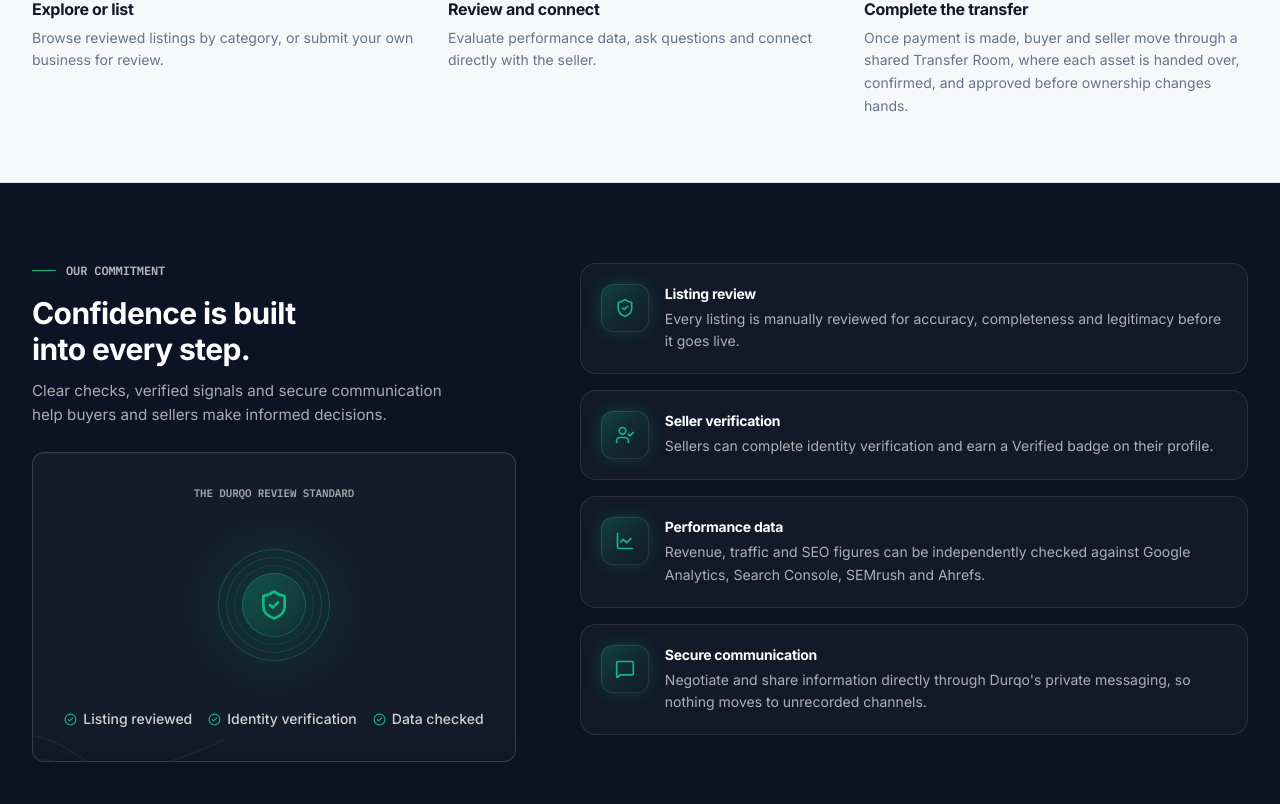
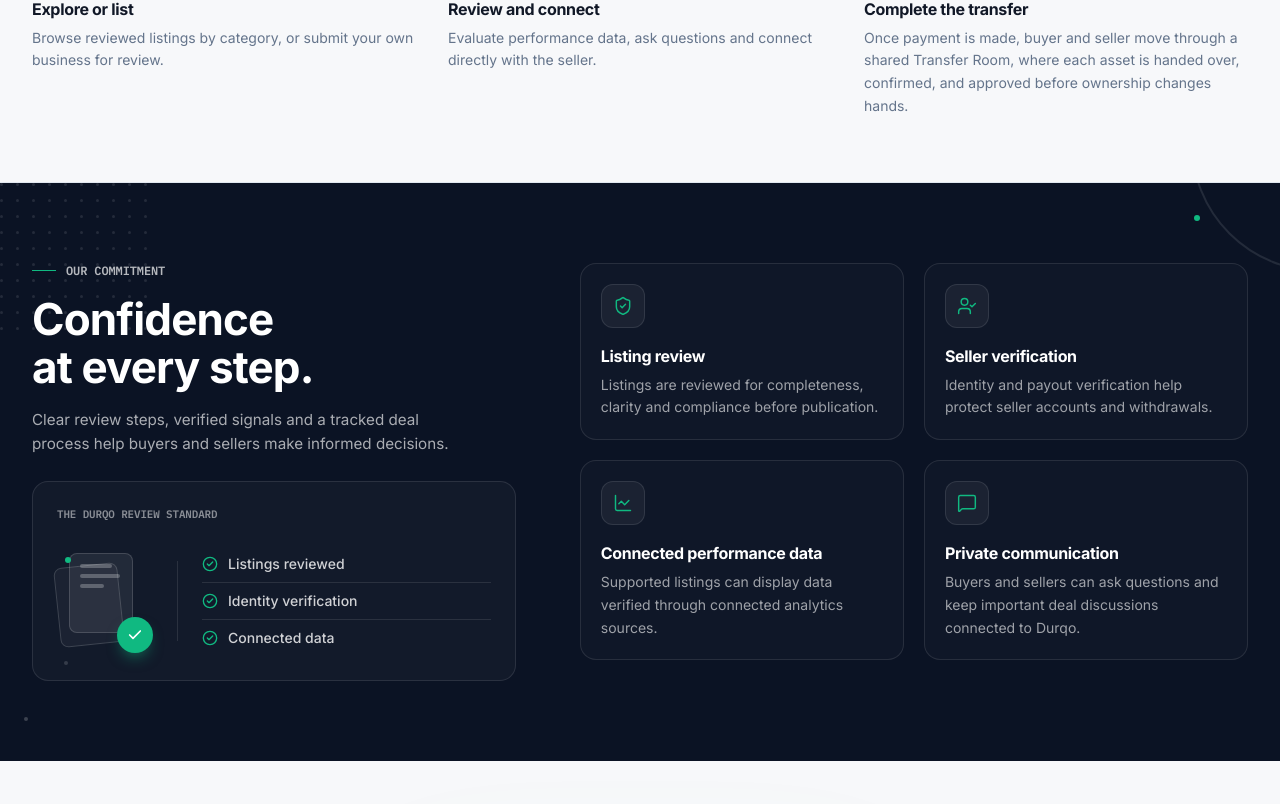
Before and after one commit to mdmanirmia/durqo-app, a Next.js app: page /sell-your-online-business-bangladesh in a window 1280 px wide. Shown: the part 2676-3480 px from the top of the page. Built offline with nearby package versions, Linux system fonts and the light colour scheme; no server answers; the database is empty.

Commit message:
Update page.tsx

```diff
--- a/src/app/sell-your-online-business-bangladesh/page.tsx
+++ b/src/app/sell-your-online-business-bangladesh/page.tsx
@@ -7,6 +7,7 @@ import {
   MessageSquare,
   ArrowRight,
   CheckCircle2,
+  Check,
   Search,
   Package,
   Coins,
@@ -172,11 +173,20 @@ const STEPS = [
   { icon: CheckCircle2, title: "Complete the transfer", body: "Once payment is made, buyer and seller move through a shared Transfer Room, where each asset is handed over, confirmed, and approved before ownership changes hands." },
 ];
 
+// Oct 5, 2026 copy revision (mockup-matched redesign): titles/bodies
+// rewritten to match the approved mockup. Every claim stays hedged to a
+// real, available process rather than a completed-status guarantee —
+// "Supported listings can display..." (not every listing has analytics
+// connected; see the real GA-connect flow at
+// /dashboard/seller/listings/ga-connect), and "Identity and payout
+// verification help protect..." describes the real KYC + payout
+// name-match checks (see /dashboard/seller/verification) without implying
+// every seller has completed them.
 const CONFIDENCE = [
-  { icon: ShieldCheck, title: "Listing review", body: "Every listing is manually reviewed for accuracy, completeness and legitimacy before it goes live." },
-  { icon: UserCheck, title: "Seller verification", body: "Sellers can complete identity verification and earn a Verified badge on their profile." },
-  { icon: LineChart, title: "Performance data", body: "Revenue, traffic and SEO figures can be independently checked against Google Analytics, Search Console, SEMrush and Ahrefs." },
-  { icon: MessageSquare, title: "Secure communication", body: "Negotiate and share information directly through Durqo's private messaging, so nothing moves to unrecorded channels." },
+  { icon: ShieldCheck, title: "Listing review", body: "Listings are reviewed for completeness, clarity and compliance before publication." },
+  { icon: UserCheck, title: "Seller verification", body: "Identity and payout verification help protect seller accounts and withdrawals." },
+  { icon: LineChart, title: "Connected performance data", body: "Supported listings can display data verified through connected analytics sources." },
+  { icon: MessageSquare, title: "Private communication", body: "Buyers and sellers can ask questions and keep important deal discussions connected to Durqo." },
 ];
 
 // The assurance panel's bottom row deliberately says "Identity verification"
@@ -184,7 +194,7 @@ const CONFIDENCE = [
 // claim) — this is a general marketing panel, not scoped to any one logged-in
 // seller's actual verification status, so it must never imply every seller
 // on the marketplace already carries a Verified badge.
-const REVIEW_STANDARD_ITEMS = ["Listing reviewed", "Identity verification", "Data checked"];
+const REVIEW_STANDARD_ITEMS = ["Listings reviewed", "Identity verification", "Connected data"];
 
 // Sep 2026: the stats bar (Active listings / Listed value / Sellers & Buyers)
 // and the featured spotlight below were silently going stale — `next build`
@@ -759,96 +769,113 @@ export default async function Home() {
         </Container>
       </section>
 
-      {/* CONFIDENCE / TRUST — left column carries its own visual weight now
-          via "The Durqo Review Standard" assurance panel (Sep 6 2026
-          refinement pass), instead of leaving a large empty area next to
-          the four detailed rows on the right. Desktop uses an explicit
-          42/58 split (via fr units, not percent, so the 64px column gap
-          doesn't push the two columns past 100% width); tablet drops to an
-          even 2-column split with a tighter gap; mobile stacks to one
-          column in document order (heading/paragraph, then the panel, then
-          the four rows).
+      {/* CONFIDENCE / TRUST — Oct 5, 2026 rebuild to match an exact
+          user-supplied mockup: a dotted grid + arc decoration on the dark
+          navy background, a document-stack illustration (replacing the
+          prior concentric-ring shield badge) in "The Durqo Review
+          Standard" panel, and the four right-column items as a 2x2 card
+          grid (replacing the previous single-column stacked rows) with
+          bordered/outlined icon badges (replacing the solid-fill badges
+          from the two prior passes, both rejected on feedback). Desktop
+          keeps the established 42/58 split (fr units, not percent, so the
+          column gap doesn't push past 100% width); mobile stacks to one
+          column, with the card grid dropping to a single column below the
+          `sm` breakpoint so nothing feels cramped. */}
+      <section className="relative overflow-hidden bg-brand-strong py-14 sm:py-16 lg:py-20">
+        {/* Decorative background — purely cosmetic, kept at very low
+            opacity so it never competes with the real content above it. */}
+        <div className="pointer-events-none absolute inset-0" aria-hidden>
+          <svg className="absolute left-0 top-0 h-40 w-40 text-white/10" aria-hidden>
+            <pattern id="confidence-dots" width="16" height="16" patternUnits="userSpaceOnUse">
+              <circle cx="1.5" cy="1.5" r="1.5" fill="currentColor" />
+            </pattern>
+            <rect width="100%" height="100%" fill="url(#confidence-dots)" />
+          </svg>
+          <svg
+            className="absolute -right-10 -top-10 h-56 w-56 text-white/10 sm:h-64 sm:w-64"
+            viewBox="0 0 200 200"
+            fill="none"
+          >
+            <path d="M200 100A100 100 0 0 1 100 0" stroke="currentColor" strokeWidth="1.5" />
+          </svg>
+          <span className="absolute right-16 top-6 h-1.5 w-1.5 rounded-full bg-brand sm:right-20 sm:top-8" />
+          <span className="absolute bottom-10 left-6 h-1 w-1 rounded-full bg-white/20" />
+          <span className="absolute bottom-24 left-16 h-1 w-1 rounded-full bg-white/15" />
+        </div>
 
-          Oct 5, 2026: icon badges and the four right-column rows redesigned
-          for a more premium feel, on direct feedback that this section's
-          icons/design looked plain compared to the rest of the site. The
-          assurance panel's shield icon gained a gradient-filled ring badge
-          with a soft glow (reusing only the existing `brand` token already
-          used by the concentric rings), and the four CONFIDENCE rows moved
-          from flat `bg-white/10` icon squares separated by thin dividers to
-          individually bordered cards (`border-white/10 bg-white/[0.03]`)
-          with matching gradient/glow icon badges and a hover highlight.
-          Copy, section order and the 42/58 desktop split are unchanged. */}
-      <section className="relative overflow-hidden bg-brand-strong py-14 sm:py-16 lg:py-20">
-        <Container>
+        <Container className="relative">
           <div className="mx-auto max-w-[1240px]">
-            <div className="grid items-start gap-8 md:grid-cols-2 md:gap-x-8 lg:grid-cols-[0.42fr_0.58fr] lg:gap-x-16">
+            <div className="grid items-start gap-10 md:grid-cols-2 md:gap-x-10 lg:grid-cols-[0.42fr_0.58fr] lg:gap-x-16">
               <div>
                 <DashEyebrow onDark>Our commitment</DashEyebrow>
-                <h2 className="text-2xl text-white sm:text-3xl">Confidence is built into every step.</h2>
-                <p className="mt-3 max-w-[46ch] text-[0.95rem] leading-relaxed text-white/65">
-                  Clear checks, verified signals and secure communication help buyers and sellers make informed
-                  decisions.
+                <h2 className="text-4xl font-extrabold leading-[1.1] text-white sm:text-[2.75rem]">
+                  Confidence at every step.
+                </h2>
+                <p className="mt-4 max-w-[46ch] text-[0.95rem] leading-relaxed text-white/65">
+                  Clear review steps, verified signals and a tracked deal process help buyers and sellers make
+                  informed decisions.
                 </p>
 
                 {/* Assurance panel — describes Durqo's real, available review
                     process (see CONFIDENCE below for the fuller writeups),
                     never a guarantee that every listing/seller has already
                     completed every check. */}
-                <div className="relative mt-6 flex h-[240px] flex-col items-center justify-between gap-3 overflow-hidden rounded-xl border border-[rgba(148,163,184,0.25)] bg-white/[0.04] px-6 py-6 text-center shadow-[inset_0_1px_0_rgba(255,255,255,0.05),inset_0_-24px_40px_-28px_rgba(0,0,0,0.35)] lg:h-[310px] lg:py-8">
-                  <svg
-                    className="pointer-events-none absolute -bottom-10 -left-12 h-40 w-60 text-brand/10"
-                    viewBox="0 0 220 160"
-                    fill="none"
-                    aria-hidden
-                  >
-                    <path d="M-10 138 Q 40 98 90 138 T 230 128" stroke="currentColor" strokeWidth="1.5" />
-                    <path d="M-10 154 Q 50 118 100 154 T 230 144" stroke="currentColor" strokeWidth="1.5" />
-                    <path d="M-10 108 Q 30 78 80 113 T 230 98" stroke="currentColor" strokeWidth="1.5" />
-                  </svg>
-
-                  <p className="mono relative text-[0.68rem] font-semibold uppercase tracking-wider text-white/60">
+                <div className="relative mt-6 overflow-hidden rounded-2xl border border-white/10 bg-white/[0.03] p-6">
+                  <p className="mono text-[0.68rem] font-semibold uppercase tracking-wider text-white/50">
                     The Durqo review standard
                   </p>
 
-                  <div className="relative flex h-24 w-24 shrink-0 items-center justify-center lg:h-28 lg:w-28">
-                    <span
-                      className="absolute inset-0 rounded-full bg-brand/15 blur-xl"
-                      aria-hidden
-                    />
-                    <span className="absolute inset-0 rounded-full border border-brand/30" aria-hidden />
-                    <span className="absolute inset-2 rounded-full border border-brand/22" aria-hidden />
-                    <span className="absolute inset-4 rounded-full border border-brand/16" aria-hidden />
-                    <span className="relative grid h-14 w-14 place-items-center rounded-full bg-gradient-to-br from-brand/25 to-transparent ring-1 ring-inset ring-brand/30 lg:h-16 lg:w-16">
-                      <ShieldCheck size={32} strokeWidth={2} className="text-brand" />
-                    </span>
-                  </div>
+                  <div className="mt-6 flex items-center gap-6">
+                    {/* Document-stack illustration — two offset "listing"
+                        cards with a checkmark badge overlapping the front
+                        one, standing in for a reviewed/approved document. */}
+                    <div className="relative h-20 w-20 shrink-0 sm:h-24 sm:w-24">
+                      <div
+                        className="absolute left-0 top-3 h-16 w-14 -rotate-6 rounded-lg border border-white/15 bg-white/[0.04] sm:h-20 sm:w-16"
+                        aria-hidden
+                      />
+                      <div className="absolute left-3 top-0 h-16 w-14 rounded-lg border border-white/15 bg-white/[0.07] p-2.5 sm:h-20 sm:w-16">
+                        <span className="block h-1 w-7 rounded-full bg-white/25 sm:w-8" />
+                        <span className="mt-1.5 block h-1 w-9 rounded-full bg-white/25 sm:w-10" />
+                        <span className="mt-1.5 block h-1 w-5 rounded-full bg-white/25 sm:w-6" />
+                      </div>
+                      <span className="absolute left-2 top-1 h-1.5 w-1.5 rounded-full bg-brand" aria-hidden />
+                      <span className="absolute -bottom-1 right-0 grid h-8 w-8 place-items-center rounded-full bg-brand text-white shadow-[0_8px_16px_-6px_rgba(16,185,129,0.65)] sm:h-9 sm:w-9">
+                        <Check size={16} strokeWidth={2.5} />
+                      </span>
+                    </div>
 
-                  <div className="relative flex flex-wrap items-center justify-center gap-x-4 gap-y-2">
-                    {REVIEW_STANDARD_ITEMS.map((t) => (
-                      <span key={t} className="flex items-center gap-1.5 text-sm font-medium text-white/80">
-                        <CheckCircle2 size={13} className="shrink-0 text-brand" />
-                        {t}
-                      </span>
-                    ))}
+                    <div className="h-16 w-px shrink-0 bg-white/10 sm:h-20" aria-hidden />
+
+                    <div className="min-w-0 flex-1">
+                      {REVIEW_STANDARD_ITEMS.map((t, i) => (
+                        <div
+                          key={t}
+                          className={`flex items-center gap-2.5 py-2 ${
+                            i < REVIEW_STANDARD_ITEMS.length - 1 ? "border-b border-white/10" : ""
+                          }`}
+                        >
+                          <CheckCircle2 size={16} className="shrink-0 text-brand" />
+                          <span className="text-sm font-medium text-white/80">{t}</span>
+                        </div>
+                      ))}
+                    </div>
                   </div>
                 </div>
               </div>
 
-              <div className="flex flex-col gap-4">
+              <div className="grid grid-cols-1 gap-5 sm:grid-cols-2">
                 {CONFIDENCE.map(({ icon: Icon, title, body }) => (
                   <div
                     key={title}
                     data-reveal
-                    className="group flex gap-4 rounded-2xl border border-white/10 bg-white/[0.03] p-5 transition-colors duration-200 hover:border-brand/30 hover:bg-white/[0.06]"
+                    className="rounded-2xl border border-white/10 bg-white/[0.02] p-5 transition-colors duration-200 hover:border-white/20 hover:bg-white/[0.05]"
                   >
-                    <span className="relative grid h-12 w-12 shrink-0 place-items-center rounded-xl bg-gradient-to-br from-brand/25 via-brand/10 to-transparent text-brand ring-1 ring-inset ring-white/10 shadow-[0_0_20px_-6px_rgba(16,185,129,0.5)] transition-transform duration-200 group-hover:scale-105">
-                      <Icon size={20} strokeWidth={2} />
+                    <span className="grid h-11 w-11 place-items-center rounded-xl border border-white/10 bg-white/5 text-brand">
+                      <Icon size={20} strokeWidth={1.75} />
                     </span>
-                    <div>
-                      <h4 className="text-sm font-semibold text-white">{title}</h4>
-                      <p className="mt-1 text-sm leading-relaxed text-white/65">{body}</p>
-                    </div>
+                    <h4 className="mt-4 text-base font-bold text-white">{title}</h4>
+                    <p className="mt-1.5 text-sm leading-relaxed text-white/60">{body}</p>
                   </div>
                 ))}
               </div>
```
